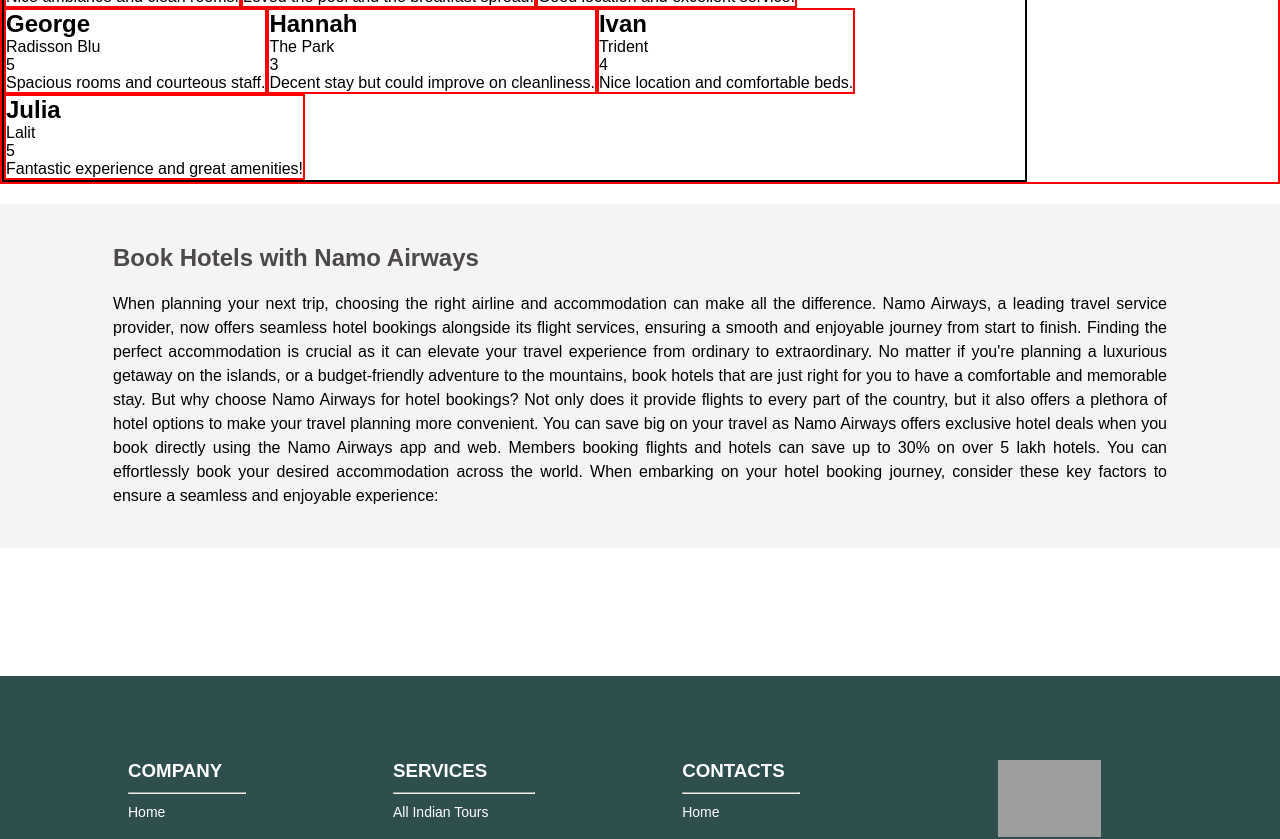
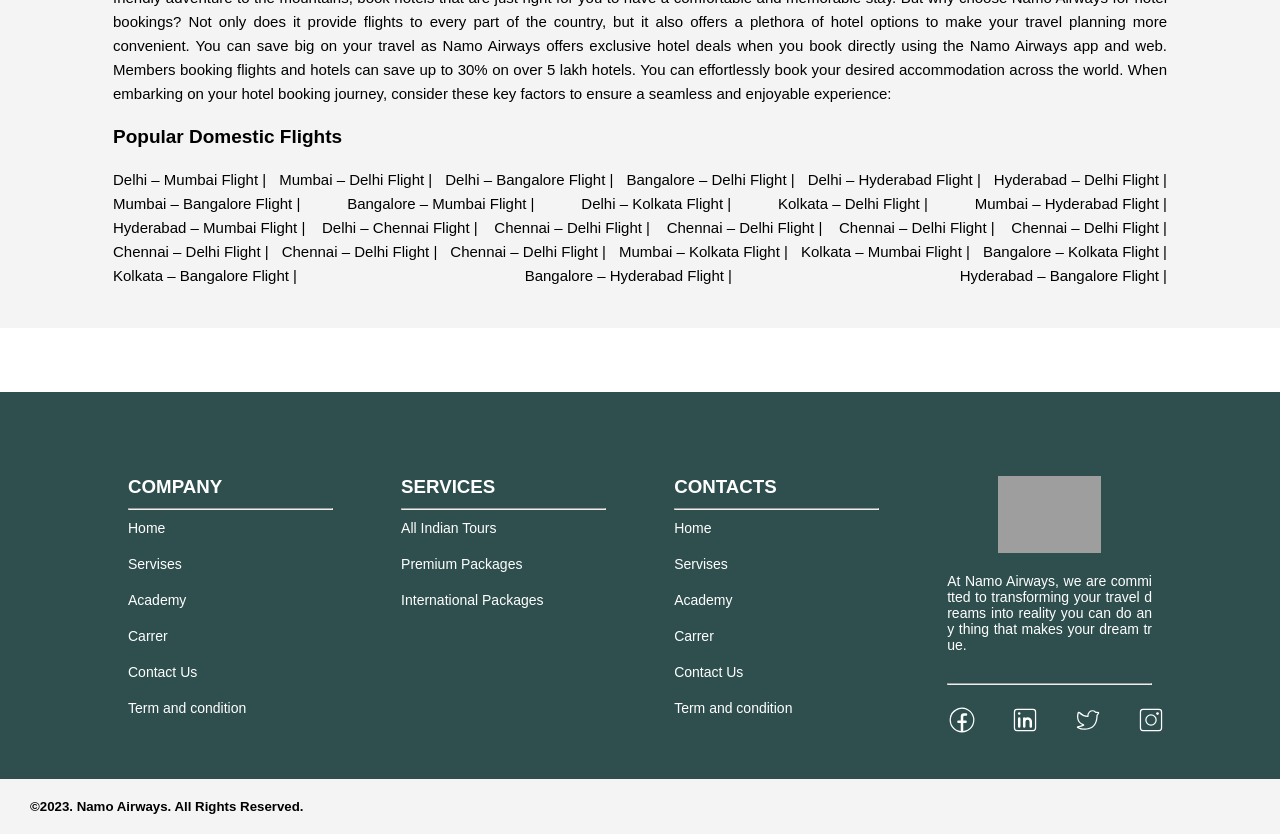
Before and after one commit to c4aditya/namo_ariways_frontend, a React (Vite) app in the folder Airways/: page /hotel in a window 1280 px wide. Shown: the part 2420-3259 px from the top of the page. Built offline with nearby package versions, Linux system fonts and the light colour scheme; grey boxes are pictures that could not be loaded.

Commit message:
adding the css for footer.jsx

```diff
--- a/Airways/src/Pages/hotels/MainHotelpPage.jsx
+++ b/Airways/src/Pages/hotels/MainHotelpPage.jsx
@@ -264,14 +264,15 @@
             )}
 
             {/* hotel review  */}
-
+            {/*
             <section className="hotel-review">
                     <ReviewHotel/>
-            </section>
+            </section> */}
 
             <section>
                 <div className="content">
                     <div className="heading-content">
+
                         <h2>Book Hotels with Namo Airways</h2>
                         <p>
                             When planning your next trip, choosing the right airline and accommodation can make all the difference. Namo Airways, a leading travel service provider, now offers seamless hotel bookings alongside its flight services, ensuring a smooth and enjoyable journey from start to finish.
@@ -282,6 +283,42 @@
                         </p>
                     </div>
 
+                    <div className="flight-list">
+                        <div className="heading-content">
+                            <h2>Popular Domestic Flights</h2>
+                            <ul>
+                                <li>Delhi – Mumbai Flight |</li>
+                                <li>Mumbai – Delhi Flight |</li>
+                                <li>Delhi – Bangalore Flight |</li>
+                                <li>Bangalore – Delhi Flight |</li>
+                                <li>Delhi – Hyderabad Flight |</li>
+                                <li>Hyderabad – Delhi Flight |</li>
+                                <li>Mumbai – Bangalore Flight |</li>
+                                <li>Bangalore – Mumbai Flight |</li>
+                                <li>Delhi – Kolkata Flight |</li>
+                                <li>Kolkata – Delhi Flight |</li>
+                                <li>Mumbai – Hyderabad Flight |</li>
+                                <li>Hyderabad – Mumbai Flight |</li>
+                                <li>Delhi – Chennai Flight |</li>
+                                <li>Chennai – Delhi Flight |</li>
+                                <li>Chennai – Delhi Flight |</li>
+                                <li>Chennai – Delhi Flight |</li>
+                                <li>Chennai – Delhi Flight |</li>
+                                <li>Chennai – Delhi Flight |</li>
+                                <li>Chennai – Delhi Flight |</li>
+                                <li>Chennai – Delhi Flight |</li>
+                                <li>Mumbai – Kolkata Flight |</li>
+                                <li>Kolkata – Mumbai Flight |</li>
+                                <li>Bangalore – Kolkata Flight |</li>
+                                <li>Kolkata – Bangalore Flight |</li>
+                                <li>Bangalore – Hyderabad Flight |</li>
+                                <li>Hyderabad – Bangalore Flight |</li>
+                            </ul>
+
+                        </div>
+
+                    </div>
+
                 </div>
             </section>
         </>
--- a/Airways/src/Pages/hotels/ReviewHotel.jsx
+++ b/Airways/src/Pages/hotels/ReviewHotel.jsx
@@ -1,6 +1,9 @@
+
 
 
 function ReviewHotel() {
+
+
 
 
     const reviewData = [
@@ -86,6 +89,9 @@
         }
     ];
 
+      // setting visablelity of the cards
+
+
     return (
         <>
             <div className="main-client-review">
--- a/Airways/src/Pages/page.css
+++ b/Airways/src/Pages/page.css
@@ -94,6 +94,13 @@
         padding: 12px;
 
     }
+
+    .btn:hover{
+        background-color: red;
+    }
+
+
+
 
     .hotel-input{
         width: 15%;
@@ -673,17 +680,19 @@
 }
 
 .heading-content h2 {
-    color: #4D4949;
+    color: black;
+    font-size: 19px;
 }
 
 .heading-content p {
+    font-size: 15px;
     line-height: 1.5rem;
     text-align: justify;
 }
 
-/* clients reviews css */
+/* clients reviews css start*/
 
-.hotel-review{
+/* .hotel-review{
    display: flex;
    border: 2px solid red;
    flex-direction: column;
@@ -697,9 +706,30 @@
     width: 80%;
     flex-wrap: wrap;
     border: 2px solid black;
+} */
+
+/* client reviews css end */
+
+.flight-list{
+    text-align: justify;
+
 }
 
-/* client reviews css end */
+.flight-list ul  {
+    display: flex;
+    flex-wrap: wrap;
+    justify-content: space-between;
+    list-style: none;
+    font-size: 15px;
+    line-height: 1.5rem;
+
+
+
+}
+
+
+
+
 
 @media (max-width: 600px) {
     .hotel-booking-form {
--- a/Airways/src/components/components.css
+++ b/Airways/src/components/components.css
@@ -325,8 +325,7 @@
 .footer{
     background-color:darkslategray;
     padding-top: 5%;
-
-    margin-top: 10%;
+    margin-top: 5%;
 
 }
 .main-footer{
@@ -337,6 +336,11 @@
     justify-content: space-between;
 }
 
+.company{
+    width: 20%;
+
+
+}
 
 
 .company ul{
@@ -347,10 +351,18 @@
     gap: 20px;
 }
 
-.company ul li{
-   color:white;
-   font-size: 14px;
-}
+.company ul li {
+    color: white;
+    font-size: 14px;
+    transition: font-size 0.3s ease, font-weight 0.3s ease; /* Smooth transition */
+ }
+
+ .company ul li:hover {
+     font-weight: 600;
+     font-size: 17px;
+     cursor: pointer;
+ }
+
 
 .company h3{
     color:white;
```
Lines whose indentation alone changed are shown as unchanged.
